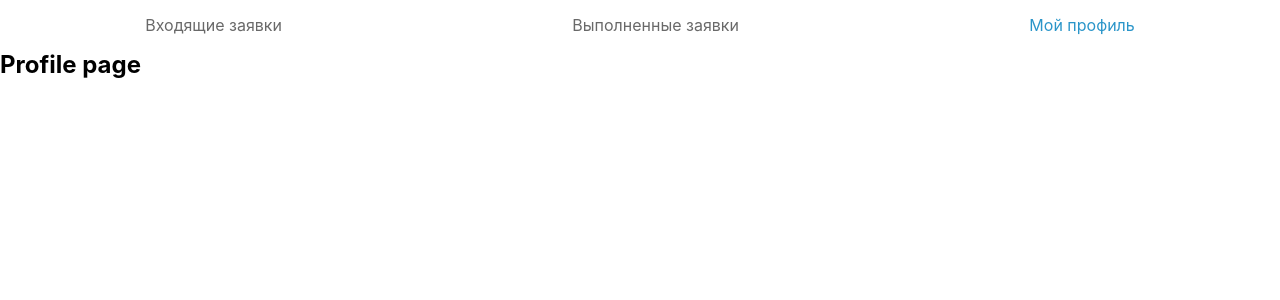
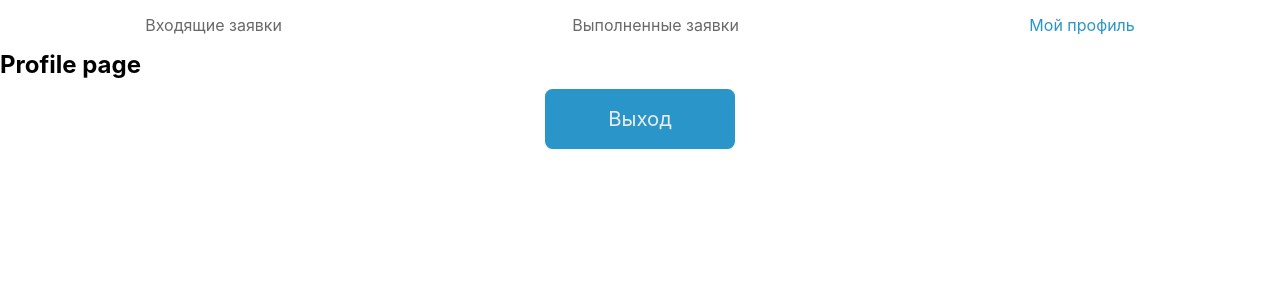
Before and after one commit to supersniper1/JKH, a React (Create React App) app: page /profile in a window 1280 px wide. Shown: the top 300 px of the page. Built offline with nearby package versions, Linux system fonts and the light colour scheme; sample sign-in values are in the browser's storage.

Commit message:
profile page

```diff
--- a/src/pages/login/loginPage.sass
+++ b/src/pages/login/loginPage.sass
@@ -55,3 +55,4 @@
   text-align: center
   text-decoration: none
   padding-top: 18px
+  cursor: pointer
--- a/src/pages/profile/ProfilePage.pages.jsx
+++ b/src/pages/profile/ProfilePage.pages.jsx
@@ -1,11 +1,17 @@
-import React from 'react';
-import {Header} from "../../components/export.components";
+import React from "react";
+import { Header } from "../../components/export.components";
+import "./ProfilePage.pages.sass";
 
 export const ProfilePage = () => {
   return (
     <div>
-      <Header/>
+      <Header />
       <h2>Profile page</h2>
+      <div className="logoutContainer">
+        <a type="button" className="logoutButton">
+          Выход
+        </a>
+      </div>
     </div>
   );
 };
--- /dev/null
+++ b/src/pages/profile/ProfilePage.pages.sass
@@ -0,0 +1,20 @@
+.logoutContainer
+    display: flex
+    justify-content: center
+
+.logoutButton
+    position: absolute
+    width: 190px
+    height: 60px
+    background: #2a95c9
+    border-radius: 7.5px
+    border: 0
+    font-weight: 400
+    font-size: 20.3242px
+    line-height: 24px
+    color: #ececec
+    text-align: center
+    text-decoration: none
+    padding-top: 18px
+    cursor: pointer
+    margin-top: 10px
```
Also changed, not shown: src/pages/login/LoginPage.pages.jsx (+6 -7 lines).
